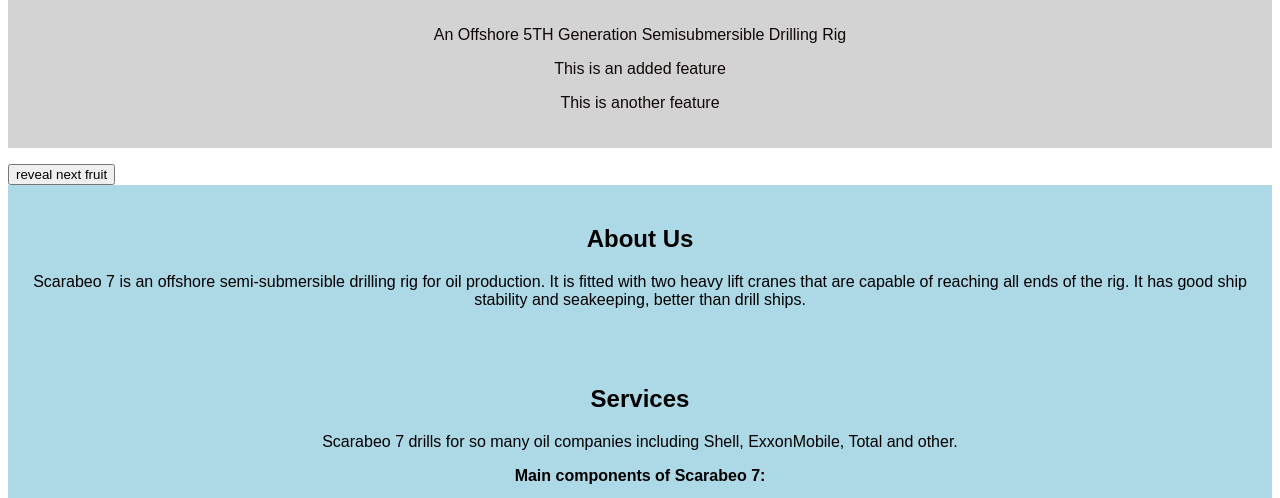
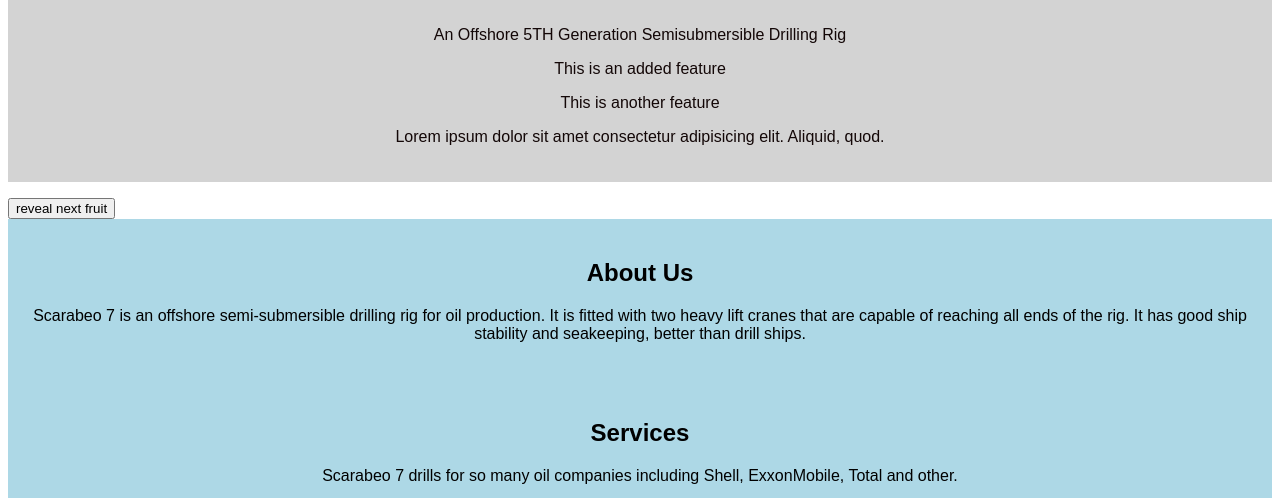
Before and after one commit to scarabeo7/Landing-page, a plain HTML site: page index.html in a window 1280 px wide. Shown: the part 254-752 px from the top of the page. Drawn offline with Linux system fonts and the light colour scheme.

Commit message:
completed steps required

```diff
--- a/index.html
+++ b/index.html
@@ -19,6 +19,7 @@
         <p>An Offshore 5TH Generation Semisubmersible Drilling Rig</p>
         <p>This is an added feature</p>
         <p>This is another feature</p>
+        <p>Lorem ipsum dolor sit amet consectetur adipisicing elit. Aliquid, quod.</p>
 
         <nav id="nav-bar">
             <a class="nav-link" href="#About">About Us</a> |
```
